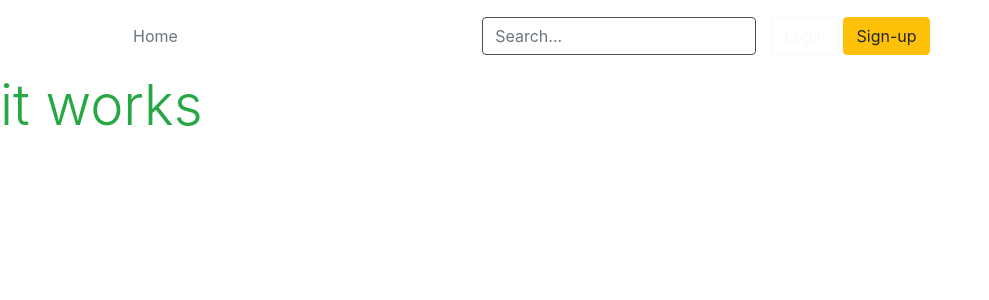
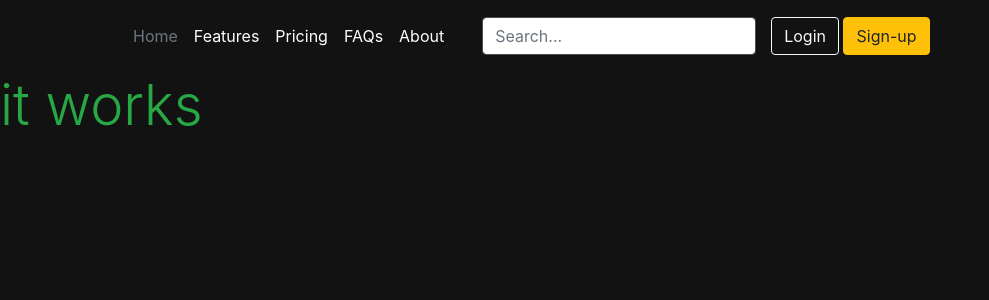
Before and after one commit to seanfreaney/FFS, a Django app: page / in a window 1280 px wide. Shown: the top 300 px of the page, without its empty margins (0-989 px from the left). Run offline with Django 5.2, Linux system fonts and the light colour scheme; some libraries are stand-ins or nearby versions.

Commit message:
update css

```diff
--- a/static/css/base.css
+++ b/static/css/base.css
@@ -1,8 +1,13 @@
 /* Bootstarp header styling */
+
+body {
+  background-color: #121212;
+}
 
 .form-control-dark {
   border-color: var(--bs-gray);
 }
+
 .form-control-dark:focus {
   border-color: #fff;
   box-shadow: 0 0 0 .25rem rgba(255, 255, 255, .25);
```
Lines whose indentation alone changed are shown as unchanged.
